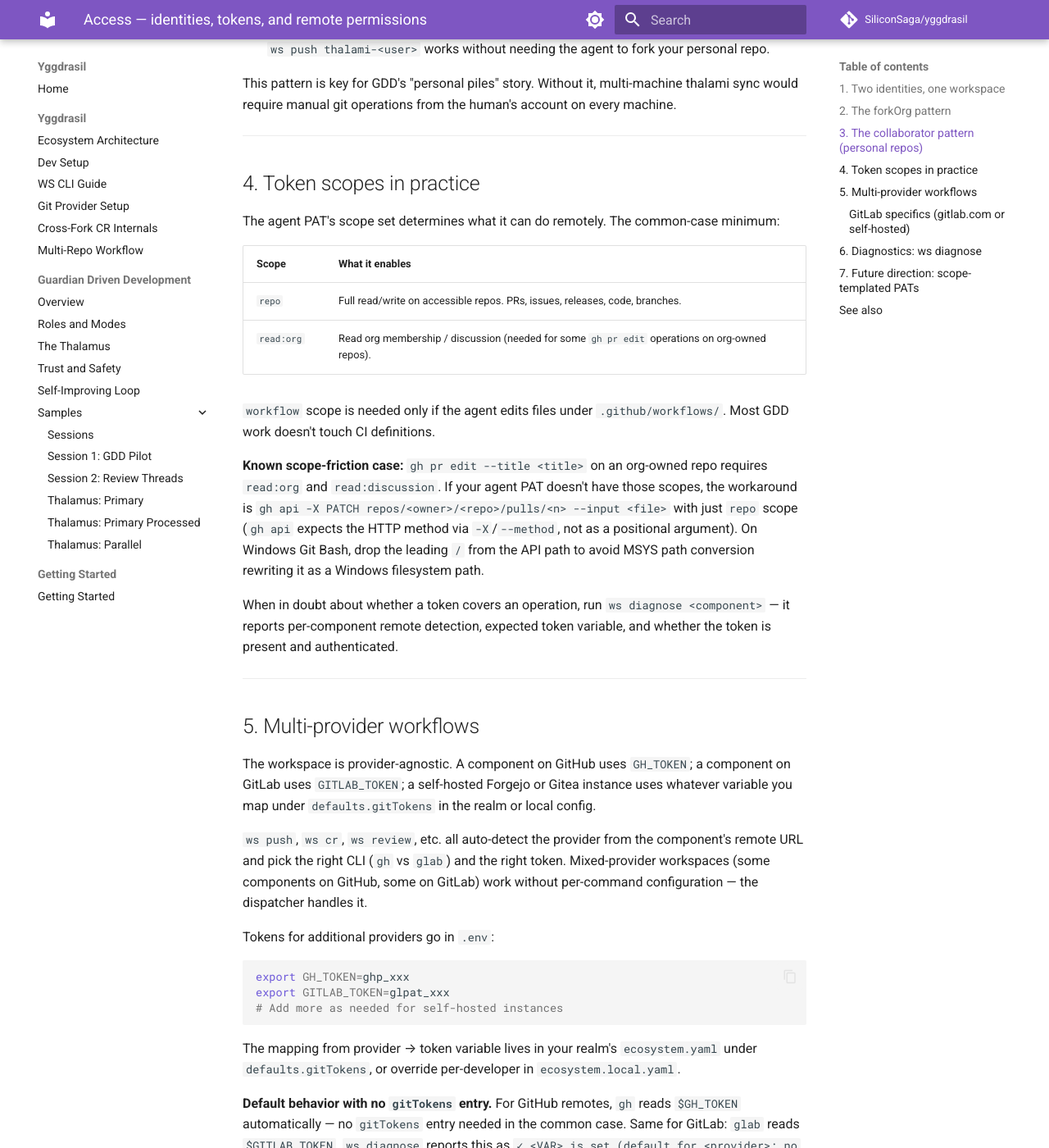
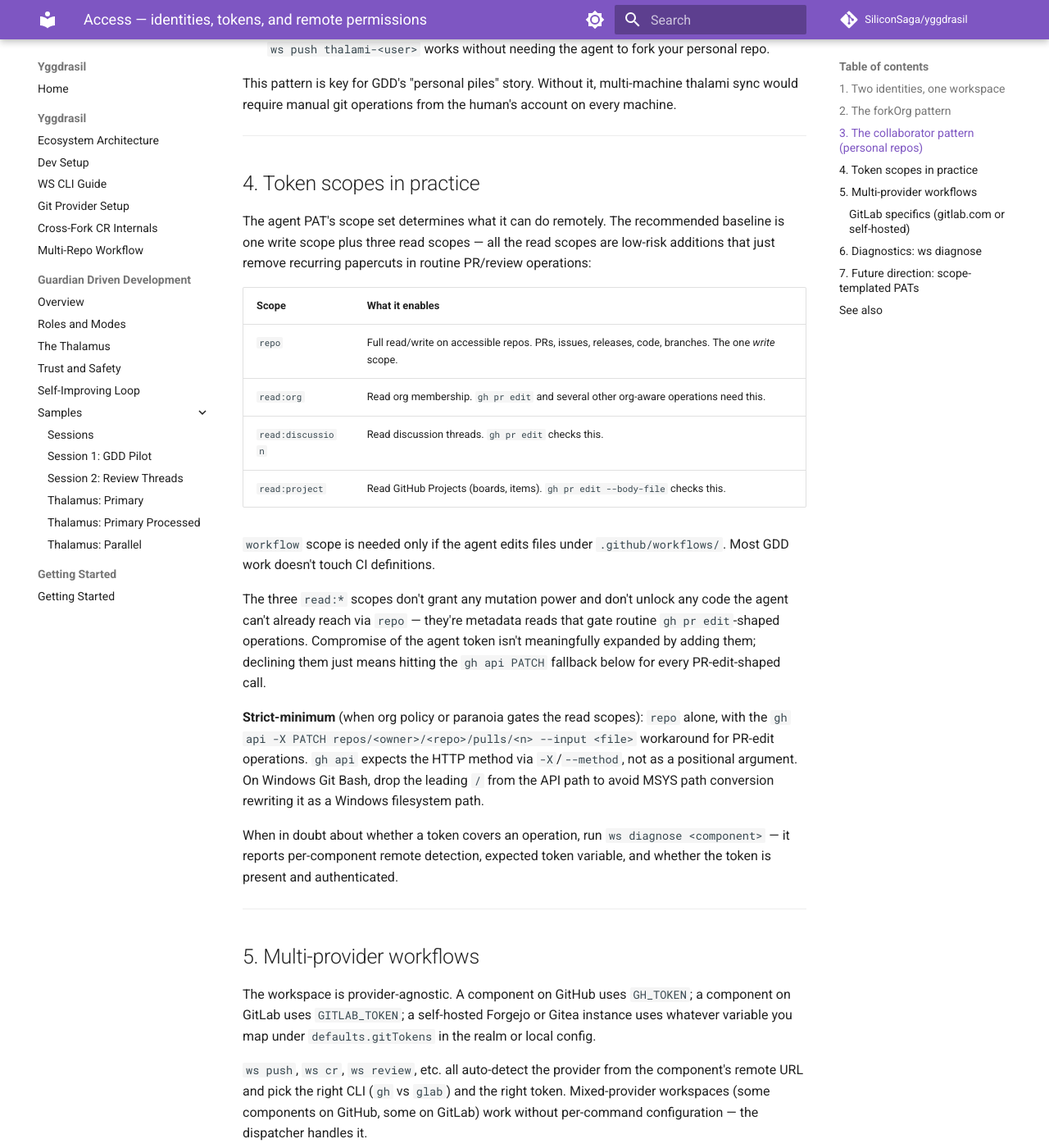
Before and after one commit to SiliconSaga/yggdrasil, an MkDocs documentation site: the page built from docs/gdd/access.md, in a window 1280 px wide and 1400 px high, scrolled down 2176 px. Shown: the whole window at 82% size. Built offline with MkDocs 1.6.1 and Material for MkDocs 9.7.7, drawn with Linux system fonts in a browser that asks for light colours; comment, search, counter and statistics services are not loaded; some of the changed text lies outside the part shown.

Commit message:
feat(ws): ws push auto-sets upstream + recommended four-scope token baseline
Two follow-ups from PR #49's open ends, both small and natural to
ship together.

**`ws push` now wires upstream tracking automatically.** Previously
`scripts/git-push.sh` ran plain `git push`, so the first push on a
new branch left upstream tracking unset — `git pull` (and
therefore `ws pull <comp>`) would later skip the repo as "no
upstream tracking branch." Workaround was `git push -u <remote>
<branch>` for the first push, then plain `ws push <name>` after.

Fix: detect whether the current branch has an upstream that points
at the same remote we're about to push to. If not (or if it points
elsewhere — e.g. the branch was created tracking origin and we're
now pushing to a fork remote), add `--set-upstream` to the push.
Existing branches with correct tracking are unaffected. Verified
on a fresh feature branch that has no upstream — the resulting
push includes `-u` and subsequent calls work without args.

Updated the gh-pages tutorial Ch 1 § 1 manual-create path
accordingly: replaces the temporary `git push -u <yourname> main`
fallback (added in PR #49 as the workaround) with `ws push <name>
main`, since the underlying tool now does the right thing.

**Recommended four-scope token baseline.** Friction case the agent
hit twice on PR #49 (`gh pr edit` needs `read:org` +
`read:discussion`; `gh pr edit --body-file` ALSO needs
`read:project`) motivates a wider-but-still-read-only baseline.
The three `read:*` scopes don't grant any mutation power and
don't unlock any code the agent can't already reach via `repo` —
they're metadata reads that gate routine PR-edit-shaped
operations.

`docs/gdd/access.md` § 4 reframed: "recommended baseline" is now
`repo` + `read:org` + `read:discussion` + `read:project` (table
with one-line rationale per scope), with a "strict-minimum
(`repo` alone)" note for users whose org policy or
token-issuance rules block the read scopes. The `gh api PATCH`
fallback paragraph stays as the strict-minimum recovery path.

`docs/git-provider-setup.md`'s GitHub PAT scopes table updated to
match, plus a paragraph noting that the read scopes are
recommended but not required.

`docs/gdd/features.md` line-1 wording (`meta workspace`) and `§ 1`
"can have two" framing — minor user-edited copy, included since
they were already on disk and consistent with the rest of the
doc.

Co-Authored-By: Claude Opus 4.6 <noreply@anthropic.com>

```diff
--- a/docs/gdd/access.md
+++ b/docs/gdd/access.md
@@ -22,7 +22,7 @@ agent contributions cleanly attributed.
 
 ## 1. Two identities, one workspace
 
-A GDD session typically has **two** Git identities in play:
+A GDD session can have **two** Git identities in play:
 
 - **The human contributor** (you). Your GitHub/GitLab username, your
   PAT for any commands you run interactively. Used for committing
@@ -106,24 +106,34 @@ the human's account on every machine.
 ## 4. Token scopes in practice
 
 The agent PAT's scope set determines what it can do remotely. The
-common-case minimum:
+recommended baseline is one write scope plus three read scopes —
+all the read scopes are low-risk additions that just remove
+recurring papercuts in routine PR/review operations:
 
 | Scope | What it enables |
 |-------|-----------------|
-| `repo` | Full read/write on accessible repos. PRs, issues, releases, code, branches. |
-| `read:org` | Read org membership / discussion (needed for some `gh pr edit` operations on org-owned repos). |
+| `repo` | Full read/write on accessible repos. PRs, issues, releases, code, branches. The one *write* scope. |
+| `read:org` | Read org membership. `gh pr edit` and several other org-aware operations need this. |
+| `read:discussion` | Read discussion threads. `gh pr edit` checks this. |
+| `read:project` | Read GitHub Projects (boards, items). `gh pr edit --body-file` checks this. |
 
 `workflow` scope is needed only if the agent edits files under
 `.github/workflows/`. Most GDD work doesn't touch CI definitions.
 
-**Known scope-friction case:** `gh pr edit --title <title>` on an
-org-owned repo requires `read:org` and `read:discussion`. If your
-agent PAT doesn't have those scopes, the workaround is `gh api -X
-PATCH repos/<owner>/<repo>/pulls/<n> --input <file>` with just
-`repo` scope (`gh api` expects the HTTP method via `-X`/`--method`,
-not as a positional argument). On Windows Git Bash, drop the
-leading `/` from the API path to avoid MSYS path conversion
-rewriting it as a Windows filesystem path.
+The three `read:*` scopes don't grant any mutation power and don't
+unlock any code the agent can't already reach via `repo` — they're
+metadata reads that gate routine `gh pr edit`-shaped operations.
+Compromise of the agent token isn't meaningfully expanded by adding
+them; declining them just means hitting the `gh api PATCH` fallback
+below for every PR-edit-shaped call.
+
+**Strict-minimum** (when org policy or paranoia gates the read
+scopes): `repo` alone, with the `gh api -X PATCH
+repos/<owner>/<repo>/pulls/<n> --input <file>` workaround for
+PR-edit operations. `gh api` expects the HTTP method via
+`-X`/`--method`, not as a positional argument. On Windows Git
+Bash, drop the leading `/` from the API path to avoid MSYS path
+conversion rewriting it as a Windows filesystem path.
 
 When in doubt about whether a token covers an operation, run
 `ws diagnose <component>` — it reports per-component remote
```
Also changed, not shown: other parts of docs/gdd/access.md (+1 -1 lines), docs/gdd/features.md (+1 -1 lines), docs/git-provider-setup.md (+12 -0 lines), templates/components/gh-pages/README.md (+3 -4 lines), 1 other file.
